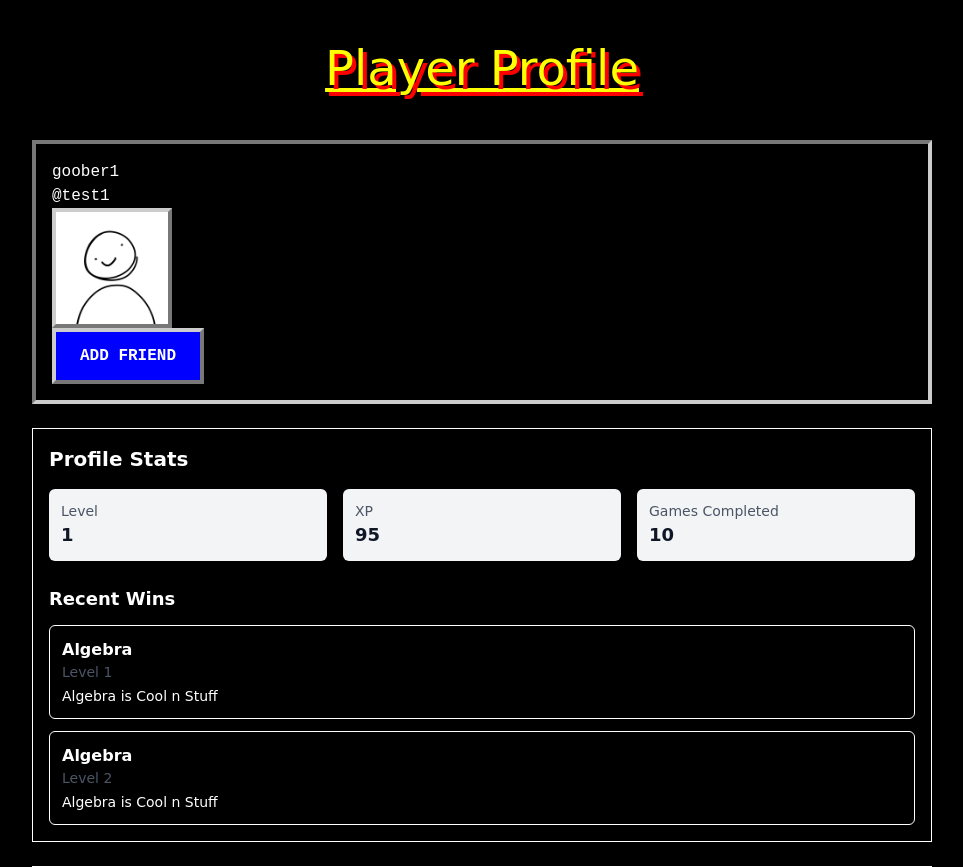
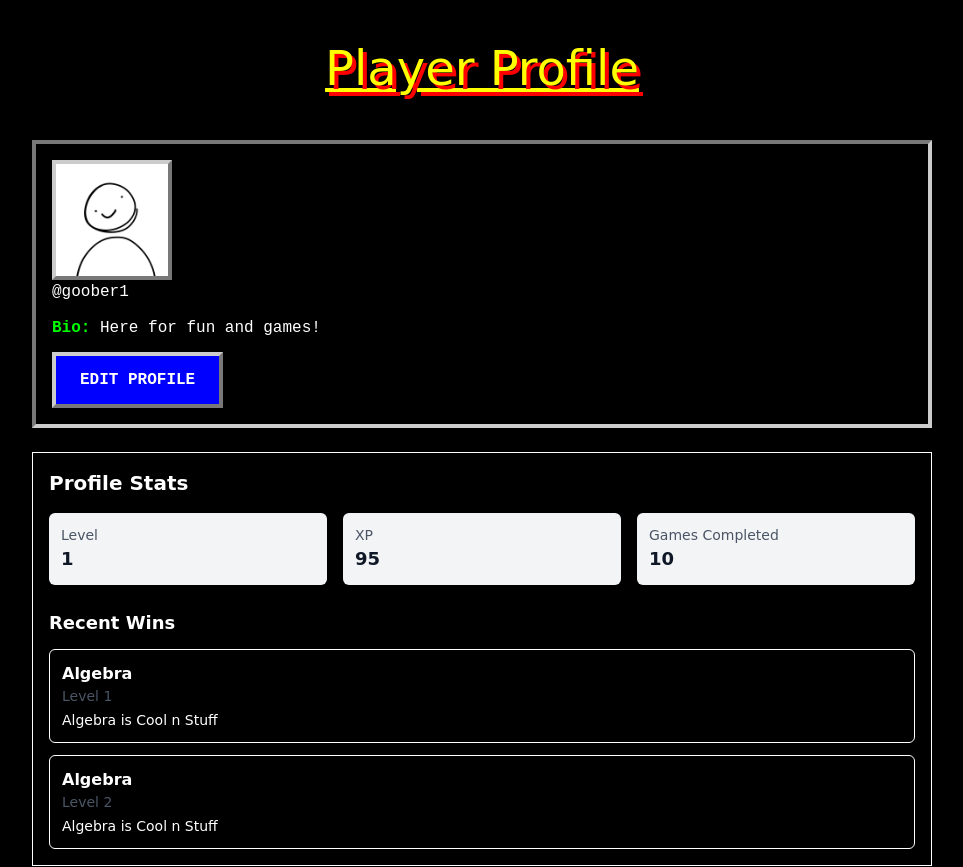
Before and after one commit to CalvinHoover/cool-math-game, a Next.js app: page /profile in a window 1280 px wide. Shown: the top 867 px of the page, without its empty margins (158-1121 px from the left). Built offline with nearby package versions, Linux system fonts and the light colour scheme.

Commit message:
FEAT: Additional styling. Also edited ProfileHeader.tsx so that a user's view of their own profile (localhost:3000/profile) is different from their view of other profiles (localhost:3000/profile/[username]).

```diff
--- a/src/app/profile/Profile.css
+++ b/src/app/profile/Profile.css
@@ -104,3 +104,17 @@
   border: 4px outset #cccccc;
   object-fit: cover;
 }
+
+.profile-bio {
+  margin: 12px 0;
+  font-family: "Courier New", Courier, monospace;
+}
+
+.profile-bio .profile-label {
+  color: #00ff00;
+  font-weight: bold;
+}
+
+.profile-bio .profile-value {
+  color: #ffffff;
+}
--- a/src/app/profile/[username]/page.tsx
+++ b/src/app/profile/[username]/page.tsx
@@ -1,33 +1,50 @@
 "use client";
 
-import { useParams } from "next/navigation";
-import { useState } from "react";
+import { use, useState } from "react";
 
 import ProfileHeader from "@/features/profile/components/ProfileHeader";
 import ProfileStats from "@/features/profile/components/ProfileStats";
 import MatchHistoryList from "@/features/profile/components/MatchHistory";
-import EditProfile from "@/features/profile/components/EditProfile";
-import SettingsPanel from "@/features/profile/components/SettingsPanel";
-import FontSizeSelector from "@/features/profile/components/FontSizeSelector";
 import { testUserProfiles } from "@/features/profile/testData";
 
-export default function ProfileUsernamePage() {
-  const params = useParams<{ username: string }>();
-  const username = params.username;
+import "../Profile.css";
+
+interface PublicProfilePageProps {
+  params: Promise<{
+    username: string;
+  }>;
+}
+
+export default function PublicProfilePage({
+  params,
+}: PublicProfilePageProps) {
+  const { username } = use(params);
+
+  console.log("URL username:", username);
+  console.log(
+    "Available usernames:",
+    testUserProfiles.map((profile) => profile.username)
+  );
 
   const foundProfile = testUserProfiles.find(
-    (user) => user.username === username
+    (profile) => profile.username === username
   );
 
-  if (!foundProfile) {
+  const [profile] = useState(foundProfile);
+
+  if (!profile) {
     return (
-      <main className="p-6 text-white">
-        <p>User not found.</p>
+      <main className="profile-container">
+        <div className="profile-inner">
+          <h1 className="profile-title">Profile Not Found</h1>
+
+          <section className="profile-section">
+            <p>No user exists with the username @{username}.</p>
+          </section>
+        </div>
       </main>
     );
   }
-
-  const [profile, setProfile] = useState(foundProfile);
 
   const fontSizeClasses = {
     small: "text-sm",
@@ -36,9 +53,14 @@ export default function ProfileUsernamePage() {
   };
 
   return (
-    <main className={`space-y-6 ${fontSizeClasses[profile.settings.fontSize]}`}>
-      <div className="mx-auto max-w-4xl space-y-6">
-        <ProfileHeader profile={profile} />
+    <main className={`profile-container ${fontSizeClasses[profile.settings.fontSize]}`}>
+      <div className="profile-inner">
+        <h1 className="profile-title">Player Profile</h1>
+
+        <ProfileHeader
+          profile={profile}
+          isOwnProfile={false}
+        />
 
         <ProfileStats stats={profile.stats} />
 
@@ -46,46 +68,14 @@ export default function ProfileUsernamePage() {
           <MatchHistoryList matches={profile.matchHistory} />
         )}
 
-        <EditProfile
-          profile={profile}
-          onSave={(updatedProfile) => setProfile(updatedProfile)}
-        />
-
-        <SettingsPanel
-          settings={profile.settings}
-          onChange={(updatedSettings) =>
-            setProfile({
-              ...profile,
-              settings: updatedSettings,
-            })
-          }
-        />
-
-        <FontSizeSelector
-          fontSize={profile.settings.fontSize}
-          onChange={(newFontSize) =>
-            setProfile({
-              ...profile,
-              settings: {
-                ...profile.settings,
-                fontSize: newFontSize,
-              },
-            })
-          }
-        />
-
-        <section className="border bg-white p-7 shadow-sm dark:border-gray-700 dark:bg-gray-900">
-          <h2 className="text-xl font-bold">Achievements</h2>
-          <p className="mt-2 text-gray-600 dark:text-gray-300">
-            INSERT ACHIEVEMENTS HERE
-          </p>
+        <section className="profile-section">
+          <h2>Achievements</h2>
+          <p>INSERT ACHIEVEMENTS HERE</p>
         </section>
 
-        <section className="border bg-white p-7 shadow-sm dark:border-gray-700 dark:bg-gray-900">
-          <h2 className="text-xl font-bold">Friends</h2>
-          <p className="mt-2 text-gray-600 dark:text-gray-300">
-            INSERT FRIEND LIST HERE
-          </p>
+        <section className="profile-section">
+          <h2>Friends</h2>
+          <p>INSERT FRIEND LIST HERE</p>
         </section>
       </div>
     </main>
--- a/src/app/profile/page.tsx
+++ b/src/app/profile/page.tsx
@@ -86,7 +86,10 @@ export default function ProfilePage() {
     <main className={`profile-container ${fontSizeClasses[profile.settings.fontSize]}`}>
       <div className="profile-inner">
         <h1 className="profile-title">Player Profile</h1>
-        <ProfileHeader profile={profile} />
+        <ProfileHeader
+          profile={profile}
+          isOwnProfile={true}
+        />
 
         <ProfileStats stats={profile.stats} />
 
--- a/src/features/profile/components/ProfileHeader.tsx
+++ b/src/features/profile/components/ProfileHeader.tsx
@@ -5,6 +5,7 @@ import FriendRequestButton from "@/features/friends/FriendRequestButton";
 
 interface ProfileHeaderProps {
     profile: PublicProfile;
+    isOwnProfile: boolean;
 }
 
 // export default function ProfileHeader({ profile }: ProfileHeaderProps) {
@@ -38,18 +39,21 @@ interface ProfileHeaderProps {
 //     );
 // }
 
-export default function ProfileHeader({ profile }: ProfileHeaderProps) {
-  return (
-    <div className="profile-card">
-      <h2>{profile.username}</h2>
-      <p>@{profile.id}</p>
-      <p>{profile.bio}</p>
-      <img
-        src={profile.avatarUrl}
-        alt={`${profile.id}'s avatar`}
-        className="profile-avatar"
-    />
 
+export default function ProfileHeader({
+  profile,
+  isOwnProfile,
+}: ProfileHeaderProps) {
+  let profileAction;
+
+  if (isOwnProfile) {
+    profileAction = (
+      <button className="profile-button">
+        Edit Profile
+      </button>
+    );
+  } else {
+    profileAction = (
       <FriendRequestButton
         status={{
           isFriend: false,
@@ -57,6 +61,32 @@ export default function ProfileHeader({ profile }: ProfileHeaderProps) {
           outgoingRequest: false,
         }}
       />
+    );
+  }
+
+  console.log("Profile passed into ProfileHeader:", profile);
+  console.log("profile.bio:", profile.bio);
+
+  return (
+    <div className="profile-card">
+      {profile.avatarUrl && (
+        <img
+          src={profile.avatarUrl}
+          alt={`${profile.username}'s avatar`}
+          className="profile-avatar"
+        />
+    )}
+
+    <h2>@{profile.username}</h2>
+
+    <div className="profile-bio">
+        <span className="profile-label">Bio: </span>
+        <span className="profile-value">
+            {profile.bio ?? "No bio yet."}
+        </span>
+        </div>
+
+      {profileAction}
     </div>
   );
 }
--- a/src/features/profile/testData.ts
+++ b/src/features/profile/testData.ts
@@ -45,6 +45,7 @@ export const testUserProfiles: UserProfile[] = [
             ]
         },
         level: 10,
+        bio: "Here for fun and games!",
         createdAt: "January 1, 2026",
         updatedAt: "January 2, 2026",
         email: "goober1@example.com",
@@ -90,6 +91,7 @@ export const testUserProfiles: UserProfile[] = [
             ]
         },
         level: 5,
+        bio: "Here for DEATH and DESTRUCTION!!",
         createdAt: "February 1, 2026",
         updatedAt: "February 2, 2026",
         email: "goober2@example.com",
```
